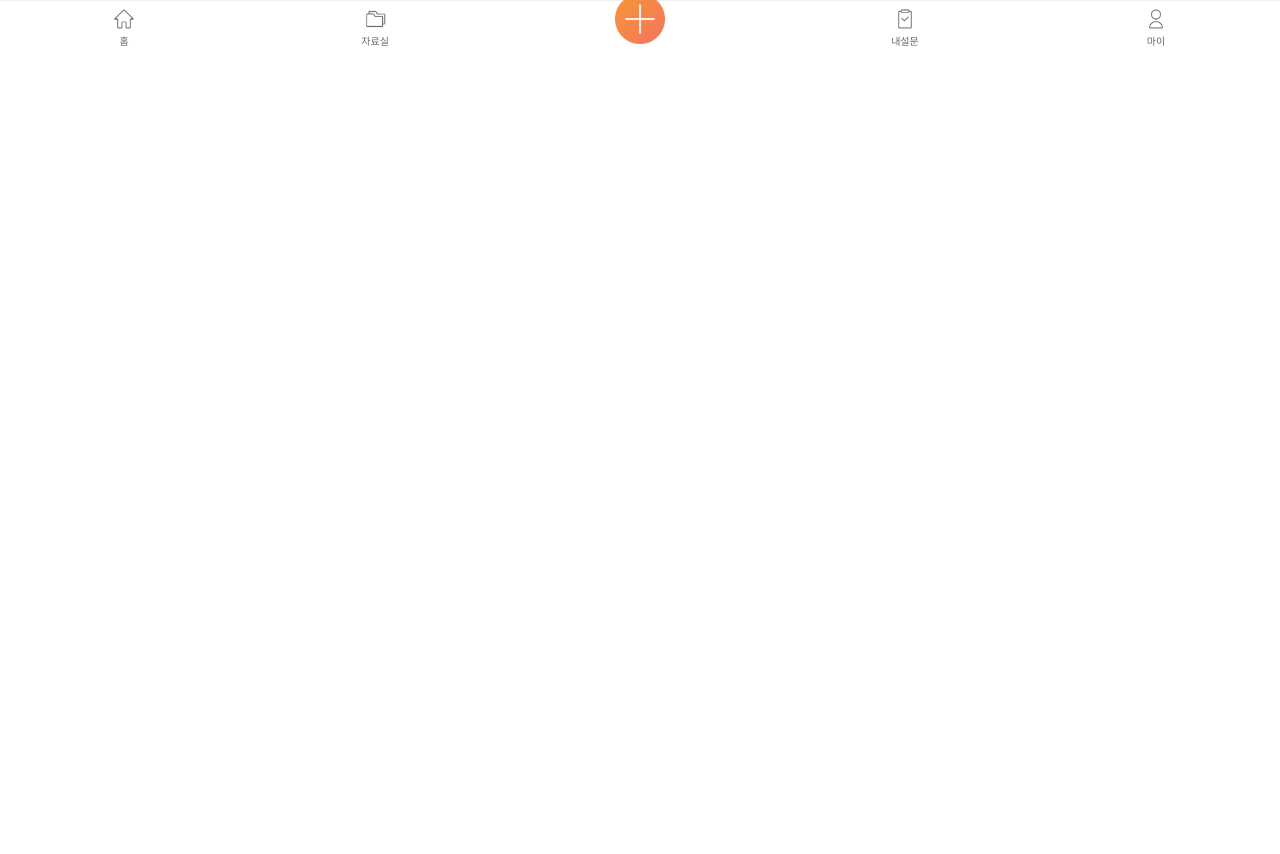
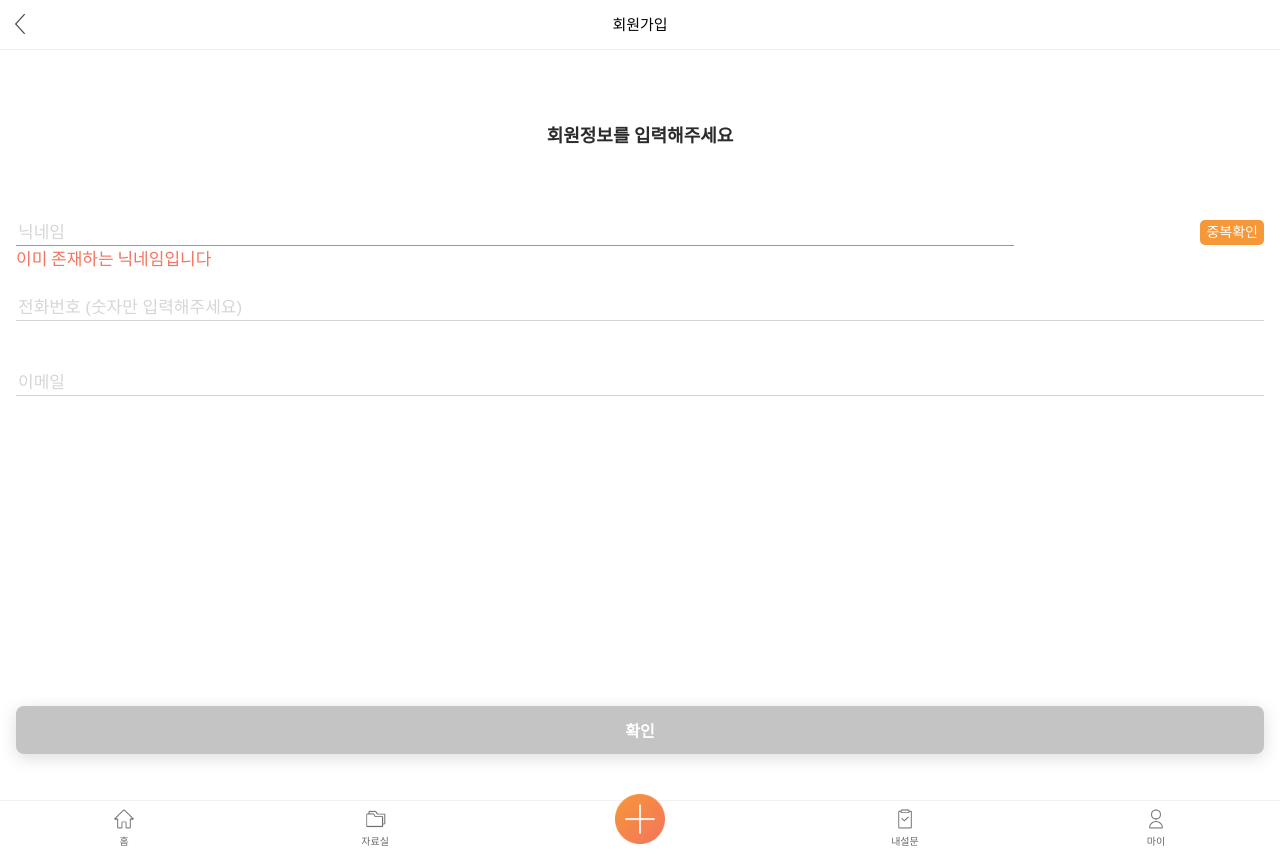
Before and after one commit to Lee-Seonghyun316/AnyVey, a React (Create React App) app in the folder app/: page /join in a window 1280 px wide. Before the commit this address had no page. Before the commit the page ends 800 px from the top, so only its background shows below. Built offline with nearby package versions, Linux system fonts and the light colour scheme.

Commit message:
feat: join publishing (#6)
* style: add join header

* feat: ErrorMessage 공통 컴포넌트 분리

* style: add join ui/ux

```diff
--- a/app/src/App.tsx
+++ b/app/src/App.tsx
@@ -5,6 +5,7 @@ import { Routes, Route, useNavigate } from 'react-router-dom';
 import Reference from './features/reference/reference';
 import CreateSurvey from './features/createSurvey/createSurvey';
 import Login from './features/login/login';
+import Join from './features/join/join';
 import BottomBar from 'features/bottomBar/bottomBar';
 import { useState } from 'react';
 import SubmitModal from 'common/components/SubmitModal';
@@ -27,6 +28,7 @@ const App = function () {
         <Route path="reference" element={<Reference />} />
         <Route path="create-survey" element={<CreateSurvey />} />
         <Route path="login" element={<Login />} />
+        <Route path="join" element={<Join />} />
       </Routes>
       <Routes>
         <Route path="create-survey" />
--- /dev/null
+++ b/app/src/common/components/ErrorMessage.tsx
@@ -0,0 +1,33 @@
+import React from 'react';
+import styled from 'styled-components';
+
+interface Props {
+  error: boolean;
+  text: string;
+  width?: string;
+}
+
+interface PropsCSS {
+  error: boolean;
+  width?: string;
+}
+
+const ErrorMessage: React.FC<Props> = ({ error, text, width }) => (
+  <IdErrorMessage error={error} width={width}>
+    {error && text}
+  </IdErrorMessage>
+);
+
+export default ErrorMessage;
+
+const IdErrorMessage = styled.span<PropsCSS>`
+  ${({ theme }) => theme.typography.regular};
+  color: ${({ theme }) => theme.colors.coral};
+  border-top: 1px solid
+    ${({ theme, error }) => (error ? theme.colors.coral : '#d5d5d5')};
+  font-size: 17px;
+  line-height: 23px;
+  margin-bottom: 10px;
+  height: 40px;
+  width: ${({ width }) => (width ? width : '100%')};
+`;
--- a/app/src/features/header/header.tsx
+++ b/app/src/features/header/header.tsx
@@ -3,24 +3,42 @@ import styled from 'styled-components';
 import typoLogo from '../../common/images/typoLogo.png';
 import alarmImage from '../../common/images/alarm.png';
 import nextImage from '../../common/images/next.png';
-import { theme } from '../../common/styles/theme';
+import backImage from '../../common/images/back.png';
 
 interface Props {
   path?: string;
 }
-
 const Header: React.FC<Props> = ({ path }) => (
+  <Wrap>
+    {path === 'back&title' ? (
+      <HeadCenterTitle>
+        <Back />
+        <Title>회원가입</Title>
+      </HeadCenterTitle>
+    ) : (
       <Head>
         {path === 'home' && <Logo src={typoLogo} />}
-    {path === 'reference' && <Title>자료실</Title>}
+        {path === 'reference' && <TitleThick>자료실</TitleThick>}
         {path === 'next' && <Next />}
         {false && <Alarm onClick={() => console.log('alarm click')} />}
       </Head>
+    )}
+  </Wrap>
 );
+
+const Wrap = styled.div``;
 
 const Head = styled.header`
   display: flex;
   justify-content: space-between;
+  padding: 14px 16px;
+  border-bottom: 1px solid #f1f1f1;
+  height: 50px;
+`;
+
+const HeadCenterTitle = styled.header`
+  display: flex;
+  justify-content: center;
   padding: 14px 16px;
   border-bottom: 1px solid #f1f1f1;
   height: 50px;
@@ -31,10 +49,16 @@ const Logo = styled.img`
   height: 20px;
 `;
 
-const Title = styled.h1`
-  font-weight: ${theme.typography.semiBold};
+const TitleThick = styled.h1`
+  ${({ theme }) => theme.typography.semiBold};
   font-size: 16px;
   line-height: 22px;
+`;
+
+const Title = styled.h2`
+  ${({ theme }) => theme.typography.regular};
+  font-size: 15px;
+  line-height: 20px;
 `;
 
 const Alarm = styled.button`
@@ -55,4 +79,14 @@ const Next = styled.button`
   background-size: cover;
 `;
 
+const Back = styled.button`
+  position: absolute;
+  left: 10px;
+  width: 20px;
+  height: 20px;
+  background-image: url(${backImage});
+  background-repeat: no-repeat;
+  background-size: cover;
+`;
+
 export default Header;
--- /dev/null
+++ b/app/src/features/join/join.tsx
@@ -0,0 +1,105 @@
+import React, { useState } from 'react';
+import styled from 'styled-components';
+import Header from '../header/header';
+import ErrorMessage from '../../common/components/ErrorMessage';
+import BasicButton from '../../common/components/BasicButton';
+
+interface PropsCSS {
+  width?: string;
+}
+
+const Join = () => {
+  const [nicknameError, setNicknameError] = useState(true);
+  const [numberError, setNumberError] = useState(false);
+  const [emailError, setEmailError] = useState(false);
+
+  return (
+    <Wrap>
+      <Header path="back&title" />
+      <Content>
+        <Form>
+          <Explanation>
+            <ExplanationText>회원정보를 입력해주세요</ExplanationText>
+          </Explanation>
+          <NickName>
+            <Input placeholder="닉네임" width="80%" />
+            <OverlapButton>중복확인</OverlapButton>
+          </NickName>
+          <ErrorMessage
+            error={nicknameError}
+            text="이미 존재하는 닉네임입니다"
+            width="80%"
+          />
+          <Input placeholder="전화번호 (숫자만 입력해주세요)" />
+          <ErrorMessage
+            error={numberError}
+            text="올바른 전화번호를 입력해주세요"
+          />
+          <Input placeholder="이메일" />
+          <ErrorMessage
+            error={emailError}
+            text="올바른 이메일 주소를 입력해주세요"
+          />
+        </Form>
+        <BasicButtonContainer>
+          <BasicButton text="확인" disable={false} />
+        </BasicButtonContainer>
+      </Content>
+    </Wrap>
+  );
+};
+
+export default Join;
+
+const Wrap = styled.section``;
+
+const Content = styled.div`
+  display: flex;
+  flex-direction: column;
+  justify-content: space-between;
+  padding 0 16px;
+  height: calc(100vh - 50px);
+`;
+
+const Form = styled.div`
+  display: flex;
+  flex-direction: column;
+`;
+
+const Explanation = styled.div`
+  height: 170px;
+  display: flex;
+  justify-content: center;
+  align-items: center;
+`;
+
+const ExplanationText = styled.span`
+  font-weight: 600;
+  font-size: 18px;
+  line-height: 25px;
+  color: #2b2b2b;
+`;
+
+const NickName = styled.div`
+  display: flex;
+  justify-content: space-between;
+`;
+const Input = styled.input<PropsCSS>`
+  font-size: 17px;
+  line-height: 23px;
+  width: ${({ width }) => (width ? width : '100%')};
+`;
+
+const OverlapButton = styled.button`
+  background: #f69738;
+  border-radius: 5px;
+  font-size: 14px;
+  line-height: 19px;
+  color: #ffffff;
+`;
+
+const BasicButtonContainer = styled.div`
+  margin-bottom: 46px;
+  display: flex;
+  flex-direction: column;
+`;
--- a/app/src/features/login/login.tsx
+++ b/app/src/features/login/login.tsx
@@ -2,13 +2,10 @@ import React, { useState } from 'react';
 import styled from 'styled-components';
 import Logo from '../../common/images/loginLogo.png';
 import BasicButton from '../../common/components/BasicButton';
-
-interface PropsCSS {
-  Error: boolean;
-}
+import ErrorMessage from '../../common/components/ErrorMessage';
 
 const Login = () => {
-  const [idError, setIdError] = useState(false);
+  const [idError, setIdError] = useState(true);
   const [passwordError, setPasswordError] = useState(false);
   return (
     <Wrap>
@@ -17,13 +14,9 @@ const Login = () => {
         <LoginTitle>로그인</LoginTitle>
       </LoginTitleContainer>
       <Input placeholder="아이디" />
-      <IdErrorMessage Error={idError}>
-        {idError && '가입하지 않은 이용자 입니다'}
-      </IdErrorMessage>
+      <ErrorMessage error={idError} text="가입하지 않은 이용자 입니다" />
       <Input placeholder="비밀번호" />
-      <IdErrorMessage Error={passwordError}>
-        {passwordError && '비밀번호를 확인하세요'}
-      </IdErrorMessage>
+      <ErrorMessage error={passwordError} text="비밀번호를 확인하세요" />
       <MenuContainer>
         <MenuButton>회원가입</MenuButton>
         <MenuButton>비밀번호 찾기</MenuButton>
@@ -68,17 +61,6 @@ const Input = styled.input`
   line-height: 22px;
 `;
 
-const IdErrorMessage = styled.span<PropsCSS>`
-  ${({ theme }) => theme.typography.regular};
-  color: ${({ theme }) => theme.colors.coral};
-  border-top: 1px solid
-    ${({ theme, Error }) => (Error ? theme.colors.coral : '#d5d5d5')};
-  font-size: 17px;
-  line-height: 23px;
-  margin-bottom: 10px;
-  height: 40px;
-`;
-
 const MenuContainer = styled.div`
   display: flex;
   justify-content: space-between;
```
Also changed, not shown: app/src/common/images/back.png (added). Lines whose indentation alone changed are shown as unchanged.
